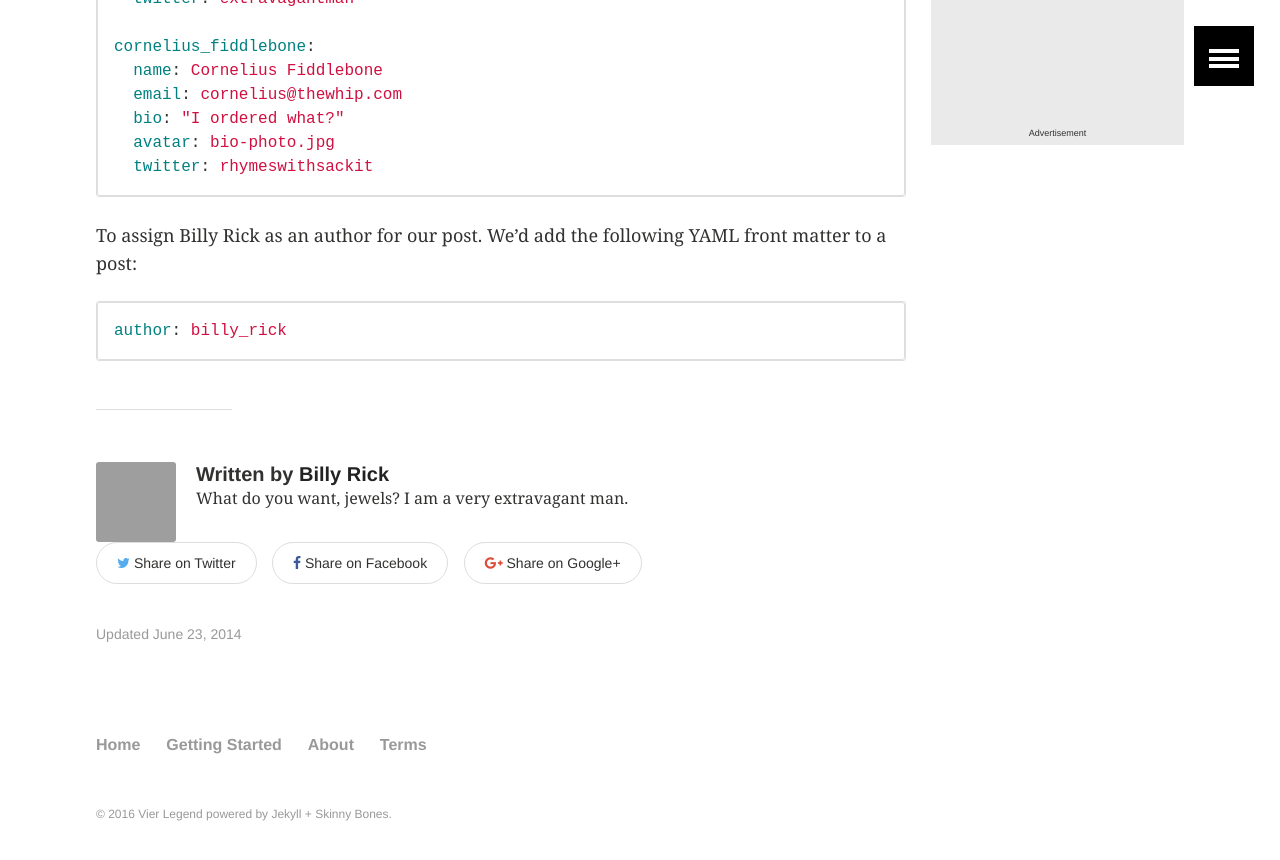
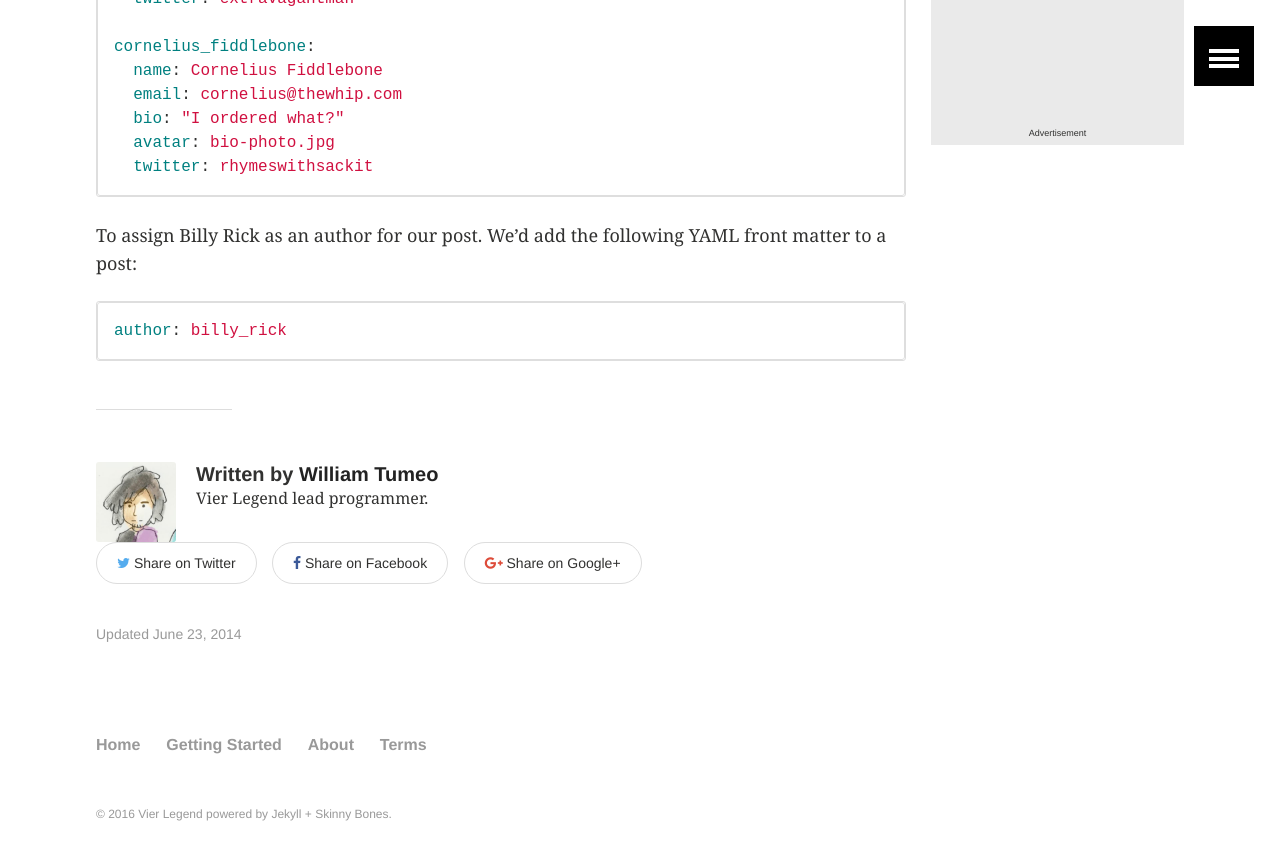
Before and after one commit to vier-legend/vier-legend.github.io, a Jekyll site: the page built from _posts/articles/2014-06-23-author-override.md, in a window 1280 px wide and 900 px high, scrolled down 772 px. Shown: the top 860 px of the window. Built offline with Jekyll 4.4.1, drawn with Linux system fonts in a browser that asks for light colours; grey boxes are pictures that could not be loaded.

Commit message:
Add authors basic profile

```diff
--- a/_config.yml
+++ b/_config.yml
@@ -1,7 +1,7 @@
 # Site wide configuration
 
 title: "Vier Legend"
-description: "A lightweight site starter for Jekyll"
+description: "Embark on this mythical adventure, dodge attacks and save Midgard Kingdom! A Gameboy inspired game by @NovastrikeMEDIA"
 logo: 120x120.gif
 teaser: 400x250.gif
 locale: en_US
@@ -28,9 +28,9 @@ gems:
 owner:
   name: "Novastrike"
   web: "http://novastrike.com"
-  twitter: "novastrikemedia"
+  twitter: "vierlegend"
   bio: "Media Production Experts Team For the Audio Division check @NovastrikeSOUND"
-  avatar: "ns-logo.png" # 160x160 px image for author byline
+  avatar: "profile/ns-logo.png" # 160x160 px image for author byline
   google:
     plus: ""
     ad-client: ""
--- a/_data/authors.yml
+++ b/_data/authors.yml
@@ -1,20 +1,29 @@
 # Authors
 
-billy_rick:
-  name: Billy Rick
-  web: http://thewhip.com
-  email: billy@rick.com
-  bio: "What do you want, jewels? I am a very extravagant man."
-  avatar: bio-photo.jpg
-  twitter: extravagantman
+tumeo:
+  name: William Tumeo
+  web: http://github.com/williamd1k0
+  email: tumeowiliam@gmail.com
+  bio: "Vier Legend lead programmer."
+  avatar: profile/tumeo.jpg
+  twitter: williamd1k0
   google:
-    plus: +BillyRick
+    plus: ""
 
-cornelius_fiddlebone:
-  name: Cornelius Fiddlebone
+vinicius:
+  name: Vinícius Kleinsorgen
   email: cornelius@thewhip.com
-  bio: "I ordered what?"
-  avatar: bio-photo.jpg
-  twitter: rhymeswithsackit
+  bio: "Orchestral music enthusiast. Composer and producer at @NovastrikeSOUND"
+  avatar: profile/vinicius.jpg
+  twitter: viniciuskps
   google:
-    plus: +CorneliusFiddlebone
+    plus: ""
+
+watanabe:
+  name: William Watanebe
+  email: cornelius@thewhip.com
+  bio: "@ns_outside's main artist and composer!"
+  avatar: profile/watanabe.jpg
+  twitter: SpriterGors
+  google:
+    plus: ""
--- a/_posts/articles/2014-06-23-author-override.md
+++ b/_posts/articles/2014-06-23-author-override.md
@@ -2,7 +2,7 @@
 layout: article
 title: "Author Override"
 date: 2014-06-23T16:19:16-04:00
-author: billy_rick
+author: tumeo
 modified:
 categories: articles
 excerpt: "A post to test author overrides using a data file."
```
Also changed, not shown: _posts/articles/2014-05-31-video-post-test.md (+1 -0 lines), _posts/articles/2014-11-29-syntax-highlighting-test.md (+1 -0 lines), images/profile/ns-logo.png (renamed from images/ns-logo.png), images/profile/tumeo.jpg (added), images/profile/vinicius.jpg (added), images/profile/watanabe.jpg (added).
